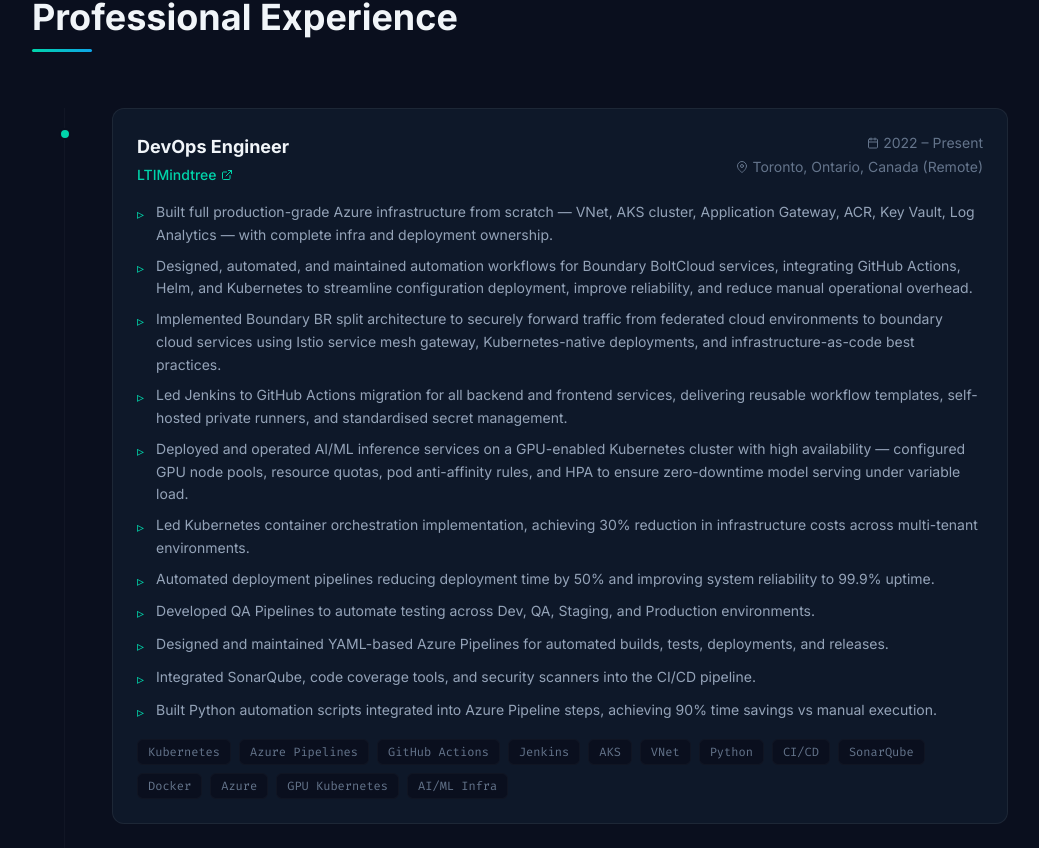
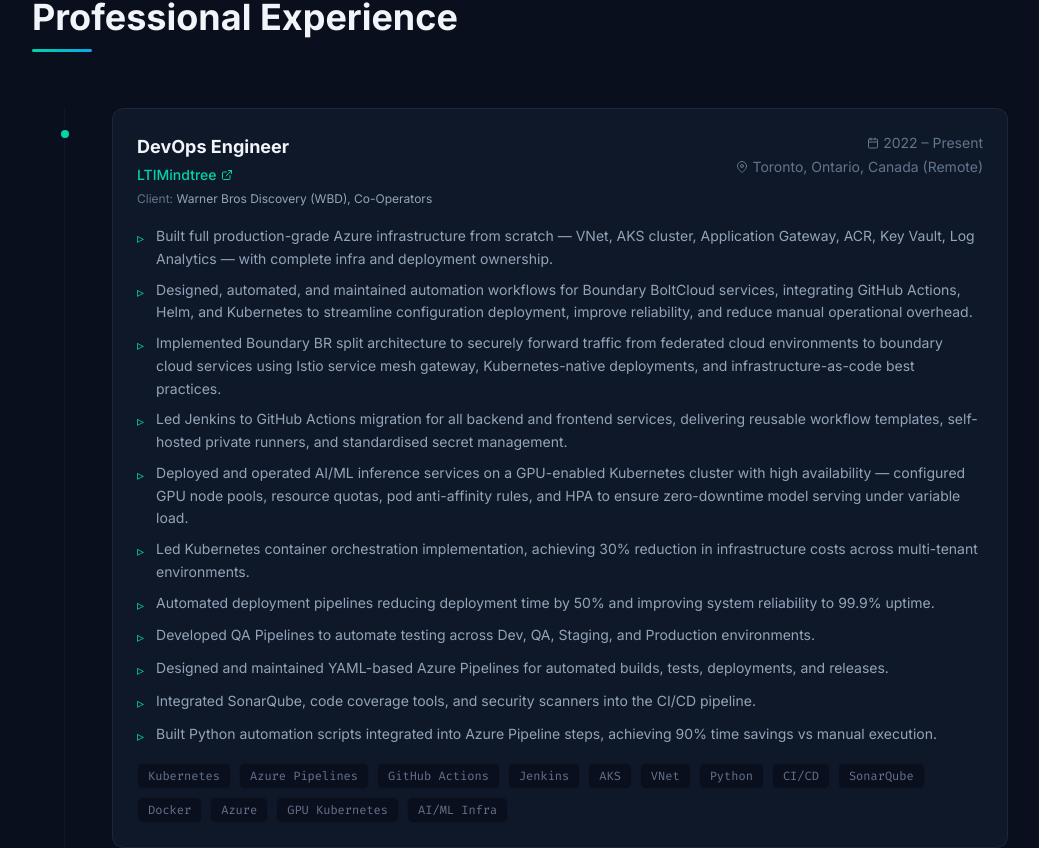
Before and after one commit to shawon100/shawon100.github.io, a React (Vite) app: page / in a window 1280 px wide. Shown: the part 1774-2622 px from the top of the page, without its empty margins (120-1159 px from the left). Built offline with nearby package versions, Linux system fonts and the light colour scheme.

Commit message:
added client

```diff
--- a/src/components/Experience.jsx
+++ b/src/components/Experience.jsx
@@ -55,6 +55,11 @@
                         {job.company}
                         <FiExternalLink size={12} />
                       </a>
+                      {job.client && (
+                        <span className="text-xs text-[#64748b]">
+                          Client: <span className="text-[#94a3b8]">{job.client}</span>
+                        </span>
+                      )}
                     </div>
                     <div className="flex flex-col gap-1 sm:text-right text-sm text-[#64748b]">
                       <span className="flex items-center gap-1 sm:justify-end">
```
